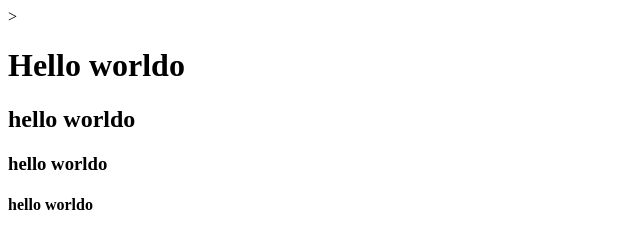
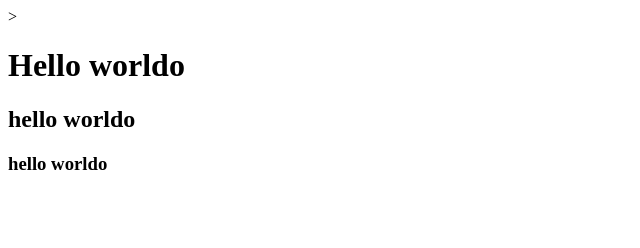
Before and after one commit to ferdaws98/project-pfe, a plain HTML site: page index.html in a window 1280 px wide. Shown: the whole page, without its empty margins (0-640 px from the left). Drawn offline with Linux system fonts and the light colour scheme.

Commit message:
premier commit

```diff
--- a/index.html
+++ b/index.html
@@ -9,7 +9,7 @@
     <h1>Hello worldo</h1>
     <h2>hello worldo</h2>
     <h3>hello worldo</h3>
-       <h4>hello worldo</h4>
+
 </body>
 
 
```
